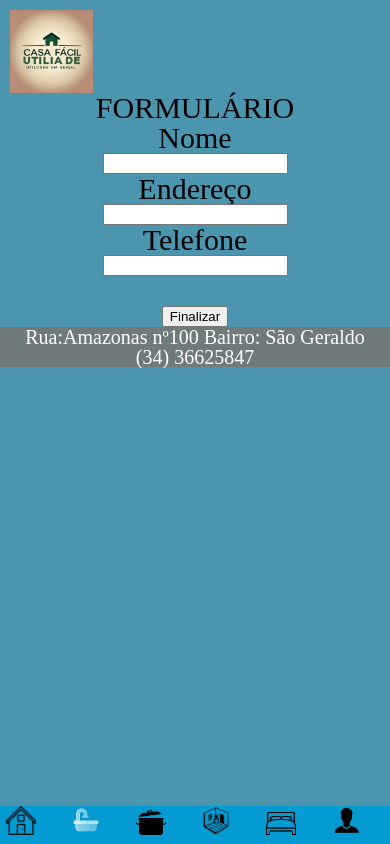
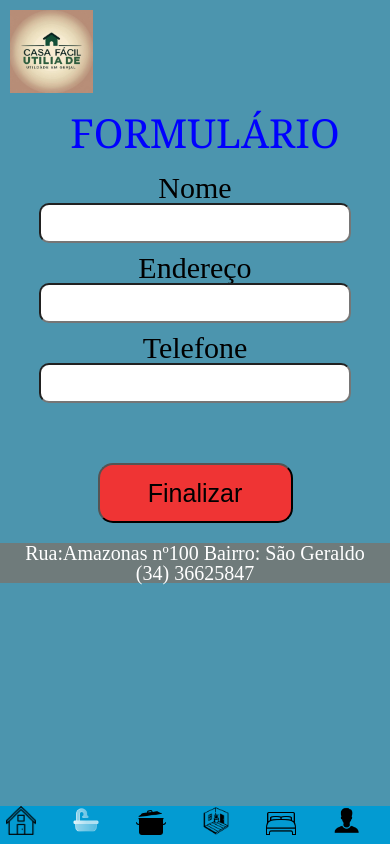
Before and after one commit to larisse1984/casafacil, a plain HTML site: page contato.html in a window 390 px wide. Drawn offline with Linux system fonts and the light colour scheme.

Commit message:
Add files via upload

```diff
--- a/contato.html
+++ b/contato.html
@@ -43,8 +43,9 @@
         <section>
            <section>
             <form>
-                <div class="col-12 for1">
-                <h1>FORMULÁRIO</h1>
+
+                <h1 class="f1">FORMULÁRIO</h1>
+                <div class="col-12 for1 centraliza">
                 <h1>Nome</h1>
                 <input type="text" id="n1">
                 <h1>Endereço</h1>
@@ -63,5 +64,5 @@
             <h1>(34) 36625847</h1>
         </footer>
     </body>
-    <script src="script.js"></script>
+
 </html>
--- a/css/style.css
+++ b/css/style.css
@@ -230,16 +230,53 @@
         width: 95%;
     }
     .posta img{
-        height: 100px;
+        height: 120px;
         width: 95%;
         margin-bottom: 10px;
     }
+
+    .f1{
+
+        margin-bottom: 20px;
+        margin-left: 20px;
+        margin-top: 20px;
+        font-family: Georgia, 'Times New Roman', Times, serif;
+        color: blue;
+        font-size: 40px;
+        text-align: center;
+    }
     .for1{
         font-size: 30px;
-        text-align: center;
+
+    }
+    .for1 h1{
+        margin-top: 10px;
+    }
+    .for1 input{
+        width: 80%;
+        height: 40px;
+        border-radius: 10px;
+    }
+    .for1 button{
+        margin-left: 0px;
+        font-size: 25px;
+        background-color: rgb(239, 52, 52);
+        margin-top: 30px;
+        margin-bottom: 20px;
+        width: 50%;
+        height: 60px;
+        border-radius: 15px;
+    }
+    .esta{
+        font-size: 30px;
+        margin-bottom: 15px;
+        margin-top: 20px;
+    }
+
+
+
+
+
 
 
     }
-
-
-    }
```
Also changed, not shown: banheiro.html (+1 -2 lines), index.html (+1 -1 lines), mesa.html (+10 -10 lines), quarto.html (+1 -1 lines).
